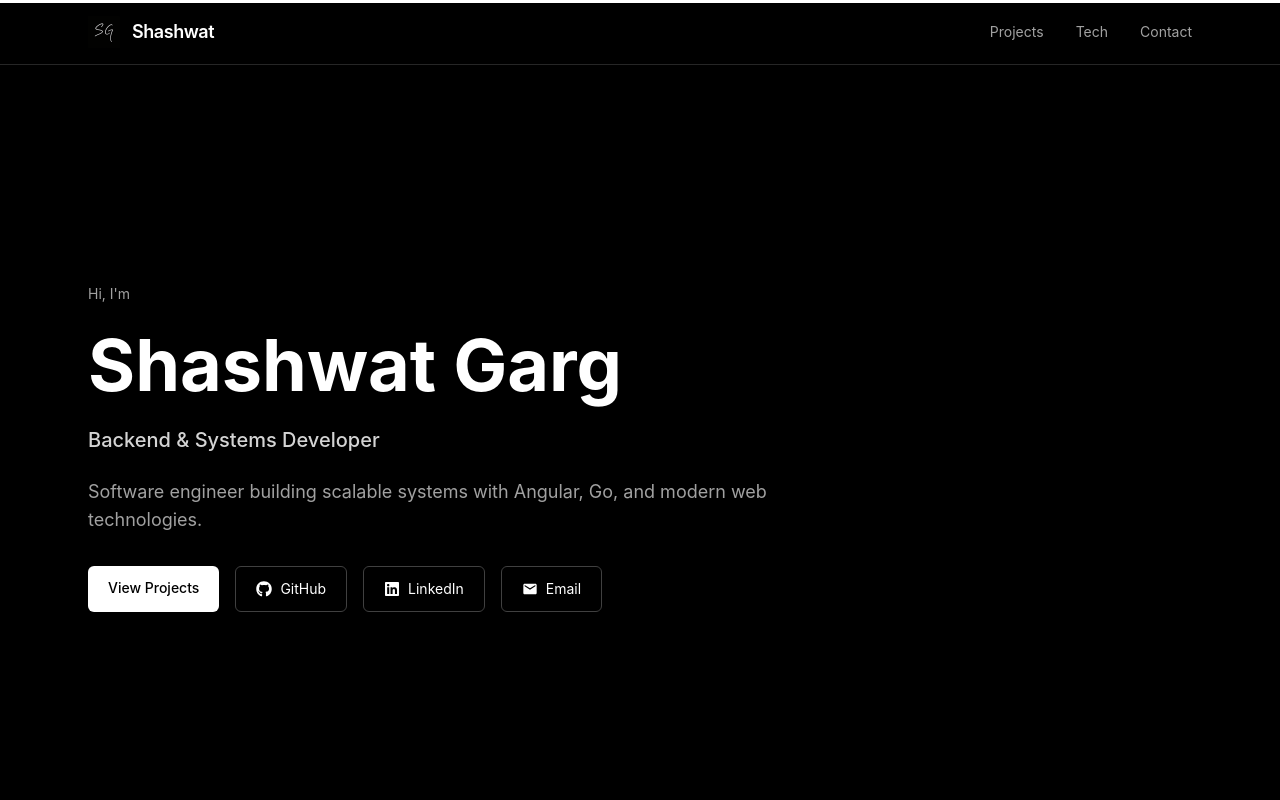
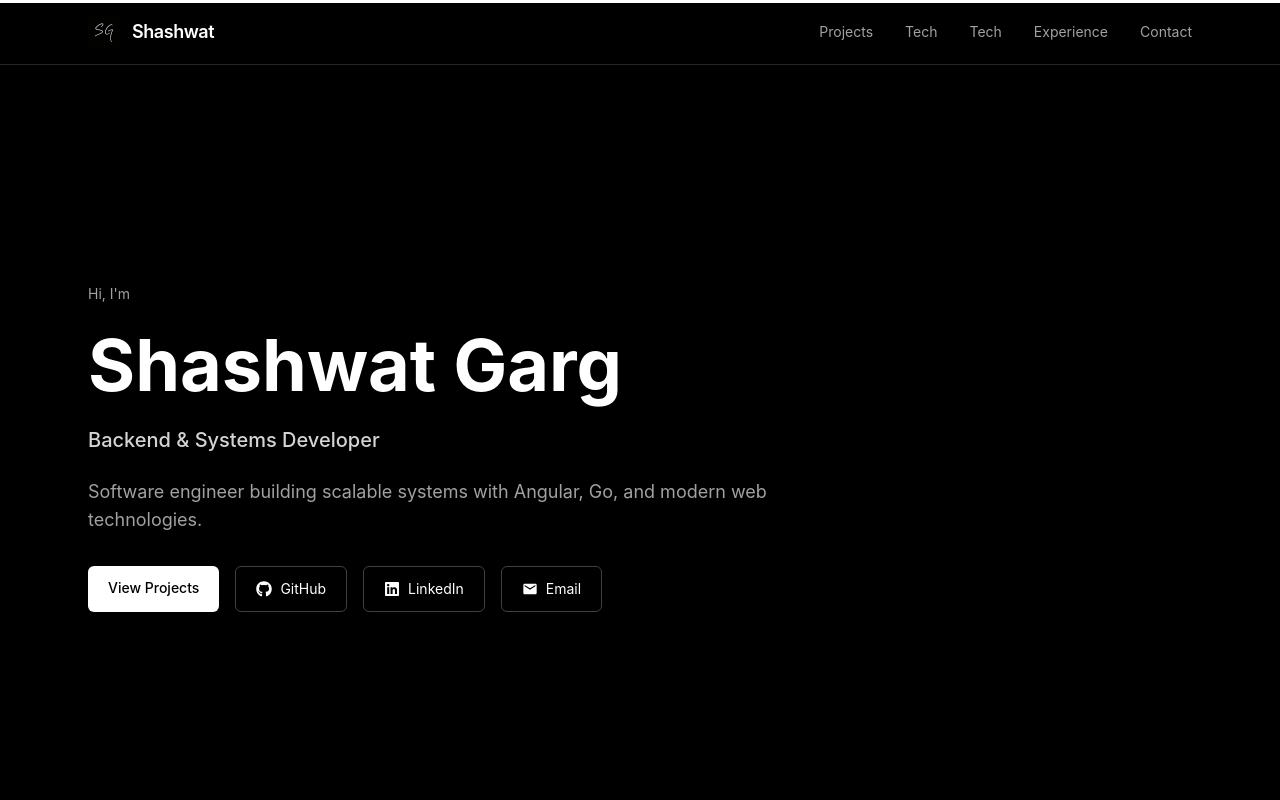
Before and after one commit to Garg-Shashwat/Garg-Shashwat.github.io, a React (Vite) app: page / in a window 1280 px wide. Shown: the top 800 px of the page. Built offline with nearby package versions, Linux system fonts and the light colour scheme.

Commit message:
feat: navbar testing

```diff
--- a/src/components/Navbar.tsx
+++ b/src/components/Navbar.tsx
@@ -21,6 +21,14 @@ export default function Navbar() {
             Tech
           </a>
 
+          <a href="#tech" className="hover:text-white transition-colors">
+            Tech
+          </a>
+
+          <a href="#experience" className="hover:text-white transition-colors">
+            Experience
+          </a>
+
           <a href="#contact" className="hover:text-white transition-colors">
             Contact
           </a>
```
